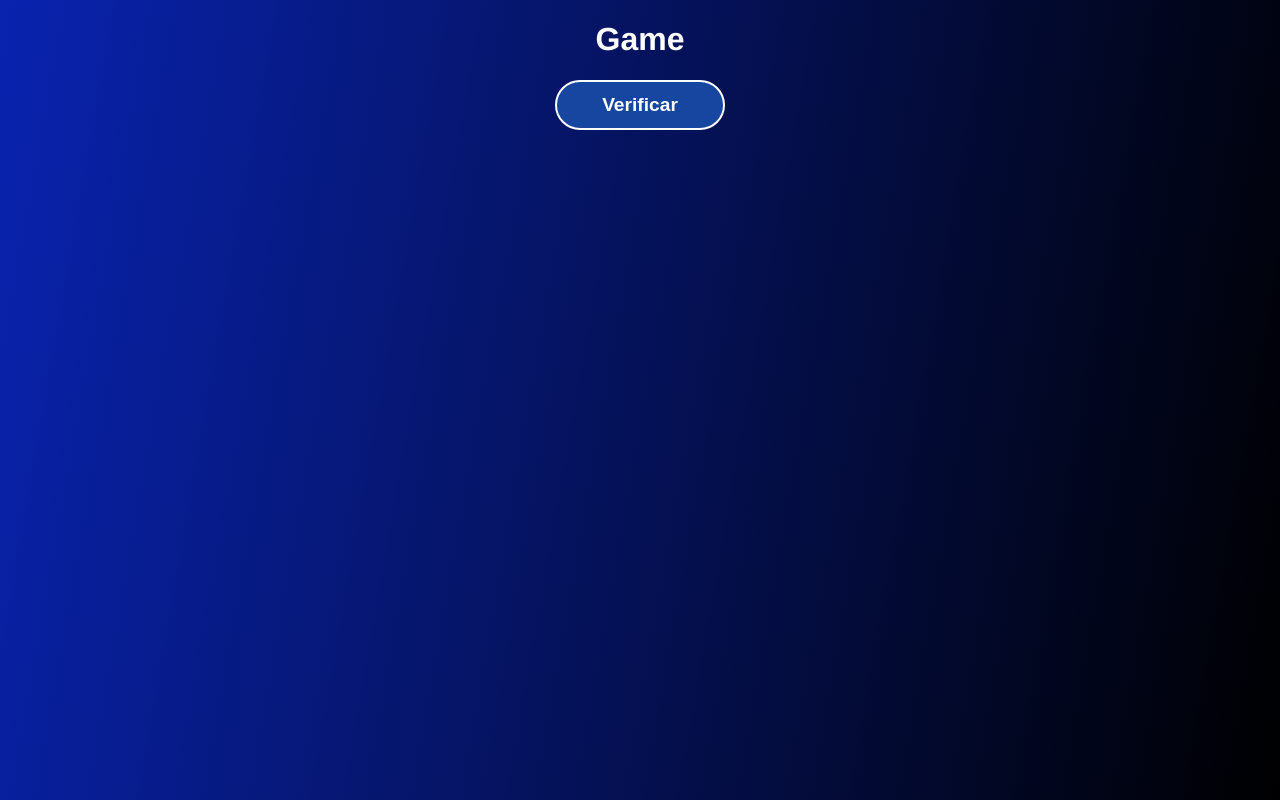
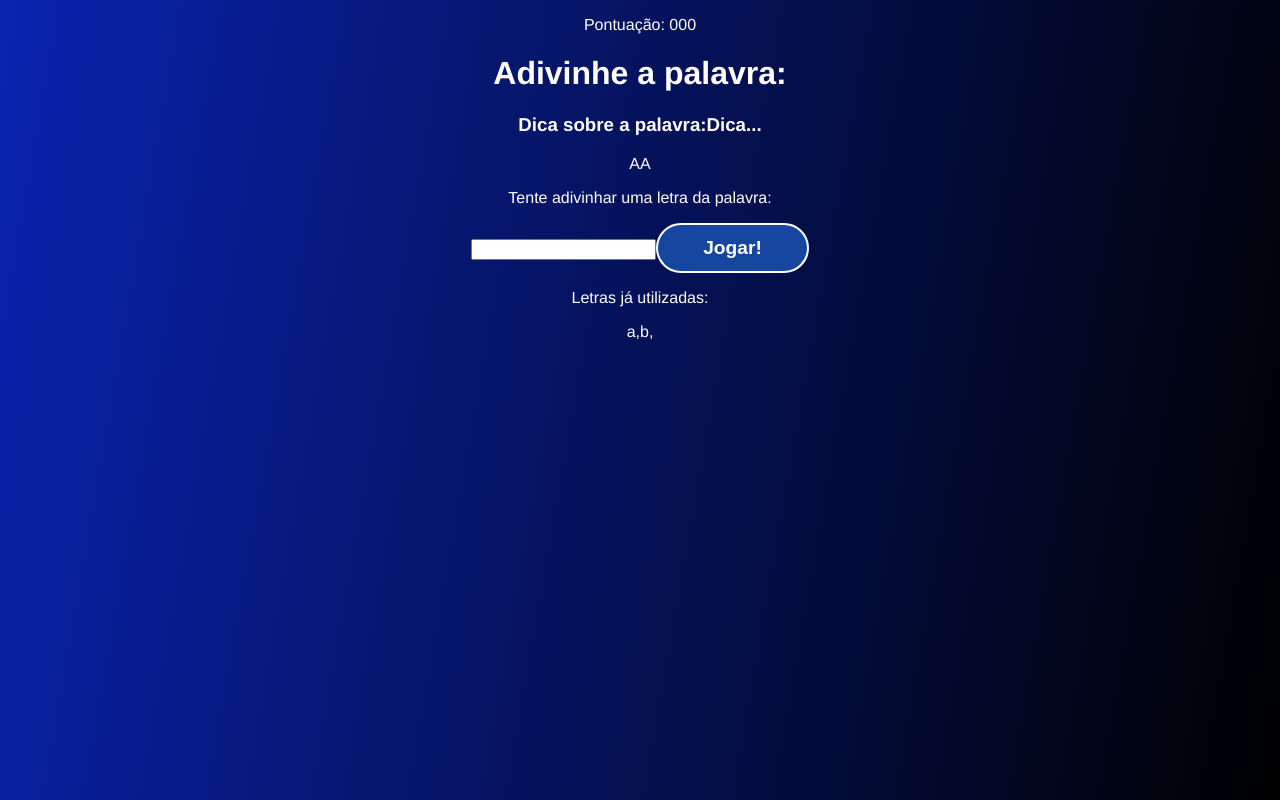
Before and after one commit to AdonesBalica/Secret-Word, a React (Create React App) app: page / in a window 1280 px wide. Both pictures are taken after a click on the button "Começar o jogo". Built offline with nearby package versions, Linux system fonts and the light colour scheme.

Commit message:
Pegando a palavra e a categoria randomicamente

```diff
--- a/src/App.js
+++ b/src/App.js
@@ -22,8 +22,38 @@
   const [gameStage, setGameStage] = useState(stages[0].name);
   const [words] = useState(wordsList);
 
+  const [pickedWord, setPickedWord] = useState("");
+  const [pickedCategory, setPickedCategory] = useState("");
+  const [letters, setLetters] = useState([]);
+
+  const pickWordAndCategory = () => {
+    // picka random category
+    const categories = Object.keys(words);
+    const category =
+      categories[Math.floor(Math.random() * Object.keys(categories).length)];
+
+    // pick a random word
+    const word =
+      words[category][Math.floor(Math.random() * words[category].length)];
+
+    return { word, category };
+  };
+
   // starts the secret word game
   const startGame = () => {
+    // pick word and pick category
+    const { word, category } = pickWordAndCategory();
+
+    // crete an array of letters
+    let wordLetters = word.split("");
+
+    wordLetters = wordLetters.map((l) => l.toLowerCase());
+
+    // fill states
+    setPickedWord(word);
+    setPickedCategory(category);
+    setLetters(wordLetters);
+
     setGameStage(stages[1].name);
   };
 
--- a/src/componets/Game/index.jsx
+++ b/src/componets/Game/index.jsx
@@ -3,9 +3,30 @@
 
 function Game({ verifyLetter }) {
   return (
-    <div>
-      <h1>Game</h1>
-      <button onClick={verifyLetter}>Verificar</button>
+    <div className="game">
+      <p className="points">
+        <span>Pontuação: 000</span>
+      </p>
+      <h1>Adivinhe a palavra:</h1>
+      <h3 className="tip">
+        Dica sobre a palavra:<span>Dica...</span>
+      </h3>
+      <div className="wordContainer">
+        <span className="letter">A</span>
+        <span className="blackSquare">A</span>
+      </div>
+      <div className="letterContainer">
+        <p>Tente adivinhar uma letra da palavra:</p>
+        <form>
+          <input type="text" name="letter" maxLength="1" required />
+          <button>Jogar!</button>
+        </form>
+      </div>
+      <div className="wrongLetterContainer">
+        <p>Letras já utilizadas:</p>
+        <span>a,</span>
+        <span>b,</span>
+      </div>
     </div>
   );
 }
```
